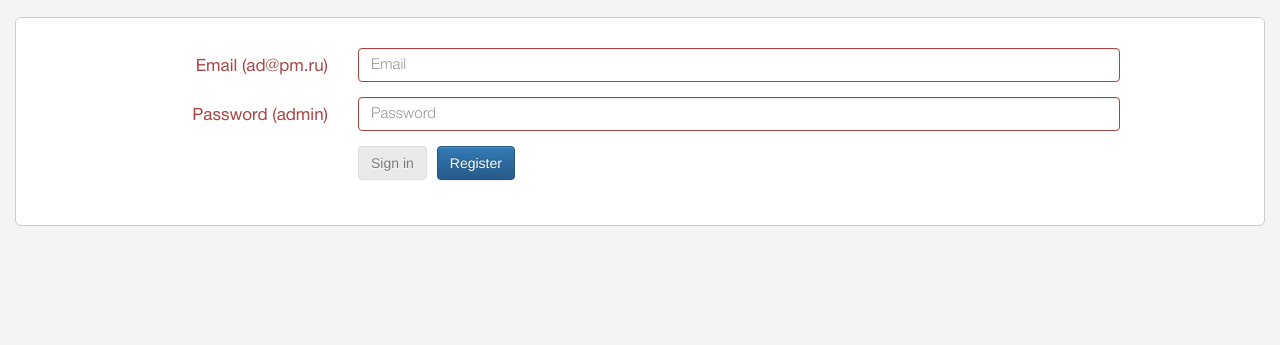
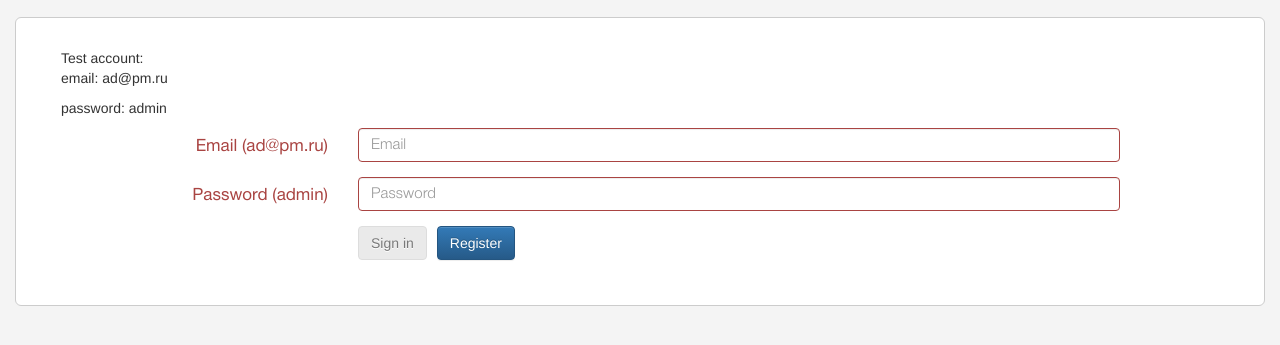
Before and after one commit to iyakhiev/projects_manager, a website: page app/index.html in a window 1280 px wide. Shown: the part 53-398 px from the top of the page. Drawn offline with Linux system fonts and the light colour scheme.

Commit message:
Update login.html

```diff
--- a/app/partials/login.html
+++ b/app/partials/login.html
@@ -1,6 +1,11 @@
 <div class="edit-jumb">
     <div class="container-fluid">
         <form class="form-horizontal" name="myForm">
+            <div>
+                Test account:
+                <p>email: ad@pm.ru</p>
+                <p>password: admin</p>
+            </div>
             <div class="form-group" ng-class="{'has-error': myForm.mail.$invalid}">
                 <label for="inputEmail3" class="col-sm-3 control-label">Email (ad@pm.ru)</label>
                 <div class="col-sm-8">
```
